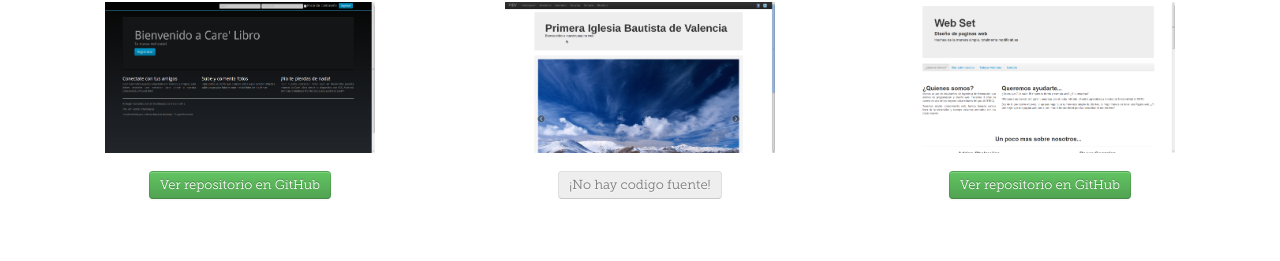
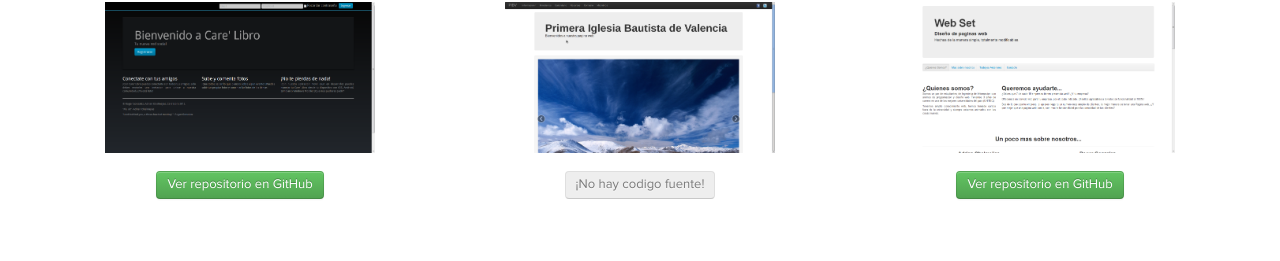
Before and after one commit to Rogergonzalez21/WebSet-webpage, a plain HTML site: page index.html in a window 1280 px wide. Shown: the part 1507-1768 px from the top of the page. Drawn offline with Linux system fonts and the light colour scheme.

Commit message:
Fixed a little stuff with buttons font

```diff
--- a/css/style.css
+++ b/css/style.css
@@ -35,6 +35,7 @@ h6 {
 
 .btn {
   font-family: museo-slab, "Helvetica Neue", Helvetica, Arial, sans-serif;
+  font-family: proxima-nova, "Helvetica Neue", Helvetica, Arial, sans-serif;
  }
 
 body {
```
